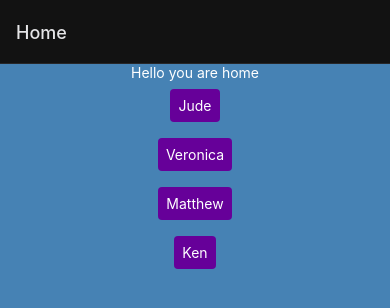
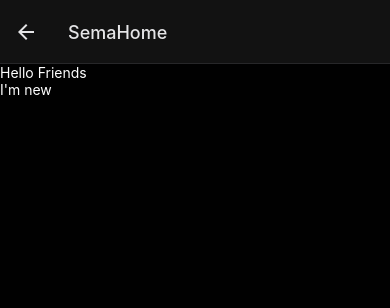
Before and after one commit to judemorrissey/rn-fun, a React Native app: screen /SemaHome in a window 390 px wide. Shown: the top 308 px of the page. Built offline with nearby package versions, Linux system fonts and the light colour scheme.

Commit message:
Add Sema Homepage

```diff
--- a/src/App.tsx
+++ b/src/App.tsx
@@ -20,6 +20,7 @@ import JudeHome from 'screens/JudeHome';
 import KenHome from 'screens/KenHome';
 import MatthewHome from 'screens/MatthewHome';
 import VeronicaHome from 'screens/VeronicaHome';
+import SemaHome from 'screens/SemaHome';
 
 const Stack = createNativeStackNavigator<RootStackParams>();
 
@@ -33,6 +34,7 @@ const App = () => {
         <Stack.Screen component={KenHome} name="KenHome" />
         <Stack.Screen component={MatthewHome} name="MatthewHome" />
         <Stack.Screen component={VeronicaHome} name="VeronicaHome" />
+        <Stack.Screen component={SemaHome} name="SemaHome" />
       </Stack.Navigator>
     </NavigationContainer>
   );
--- a/src/screens/Home/Home.tsx
+++ b/src/screens/Home/Home.tsx
@@ -31,6 +31,10 @@ function Home() {
     navigation.navigate('KenHome');
   }, [navigation]);
 
+  const onPressSema = useCallback(() => {
+    navigation.navigate('SemaHome');
+  }, [navigation]);
+
   return (
     <View style={styles.container}>
       <Text style={styles.text}>{`Hello you are home`}</Text>
@@ -42,6 +46,7 @@ function Home() {
       />
       <Button onPress={onPressMatthew} style={styles.button} title="Matthew" />
       <Button onPress={onPressKen} style={styles.button} title="Ken" />
+      <Button onPress={onPressSema} style={styles.button} title="Sema"/>
     </View>
   );
 }
--- /dev/null
+++ b/src/screens/SemaHome/SemaHome.tsx
@@ -0,0 +1,17 @@
+import * as React from 'react';
+import {Text, View} from 'react-native';
+
+import styles from './styles';
+
+type Props = {};
+
+function SemaHome(props: Props) {
+  return (
+    <View style={styles.container}>
+      <Text style={styles.text}>{`Hello Friends`}</Text>
+      <Text style={styles.text}>{`I'm new`}</Text>
+    </View>
+  );
+}
+
+export default SemaHome;
--- /dev/null
+++ b/src/screens/SemaHome/index.ts
@@ -0,0 +1,3 @@
+import SemaHome from './SemaHome';
+
+export default SemaHome;
--- /dev/null
+++ b/src/screens/SemaHome/styles.ts
@@ -0,0 +1,19 @@
+import type {TextStyle, ViewStyle} from 'react-native';
+
+import {StyleSheet} from 'react-native';
+
+import theme from 'lib/theme';
+
+type Styles = {
+  container: ViewStyle;
+  text: TextStyle;
+};
+
+export default StyleSheet.create<Styles>({
+  container: {
+    flex: 1,
+  },
+  text: {
+    color: theme.colors.text.importance.veryHigh,
+  },
+});
--- a/src/screens/types.ts
+++ b/src/screens/types.ts
@@ -4,4 +4,5 @@ export type RootStackParams = {
   KenHome: undefined;
   MatthewHome: undefined;
   VeronicaHome: undefined;
+  SemaHome: undefined;
 };
```
